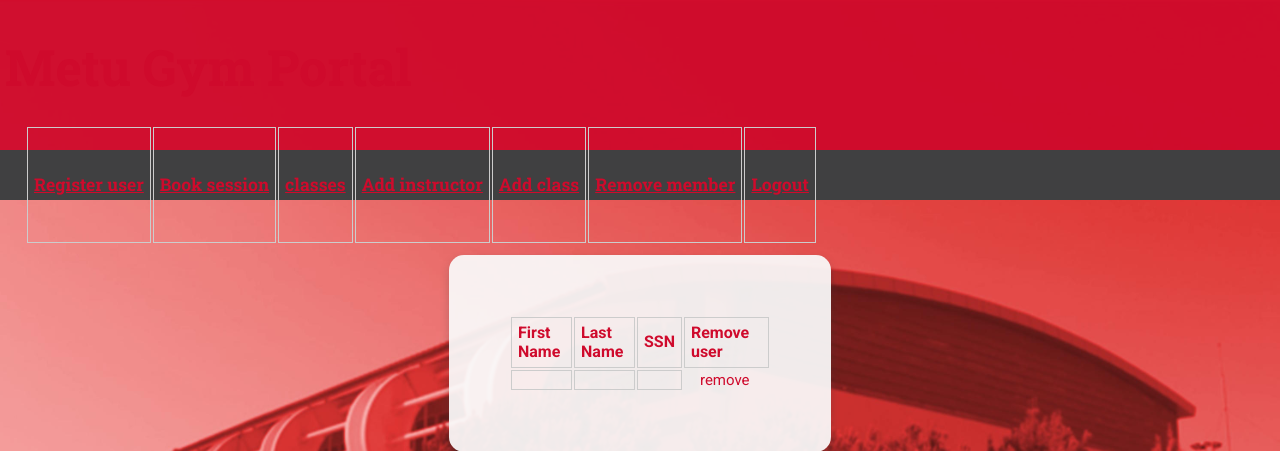
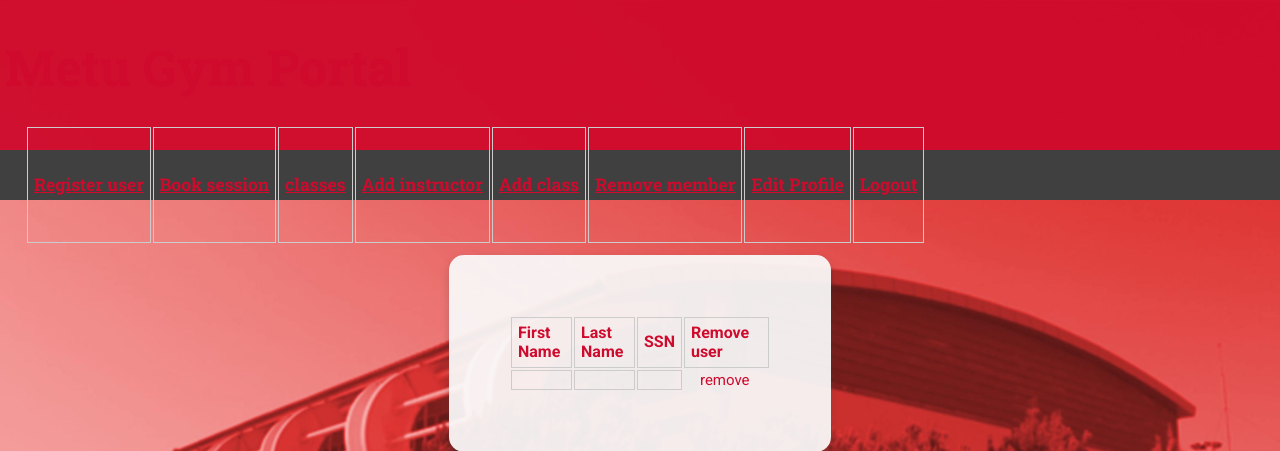
Before and after one commit to furkanahmetk/gymapi, a Flask app: template templates/remove_members.html in a window 1280 px wide. Shown: the top 451 px of the page. Run offline with Flask 3, Linux system fonts and the light colour scheme; the template is opened without the code that fills it: values that come from a table or form of the project are taken from there, others are empty; data comes from the database, SQL or seed files in the repository; some libraries are stand-ins or nearby versions.

Commit message:
Update remove_members.html

```diff
--- a/templates/remove_members.html
+++ b/templates/remove_members.html
@@ -51,6 +51,11 @@
                 <th>
                     <a href="/remove_member" class="Item">
                         <h3><u>Remove member</u></h3>
+                    </a>
+                </th>
+                <th>
+                    <a href="/edit_user" class="Item">
+                        <h3><u>Edit Profile</u></h3>
                     </a>
                 </th>
                 <th>
```
